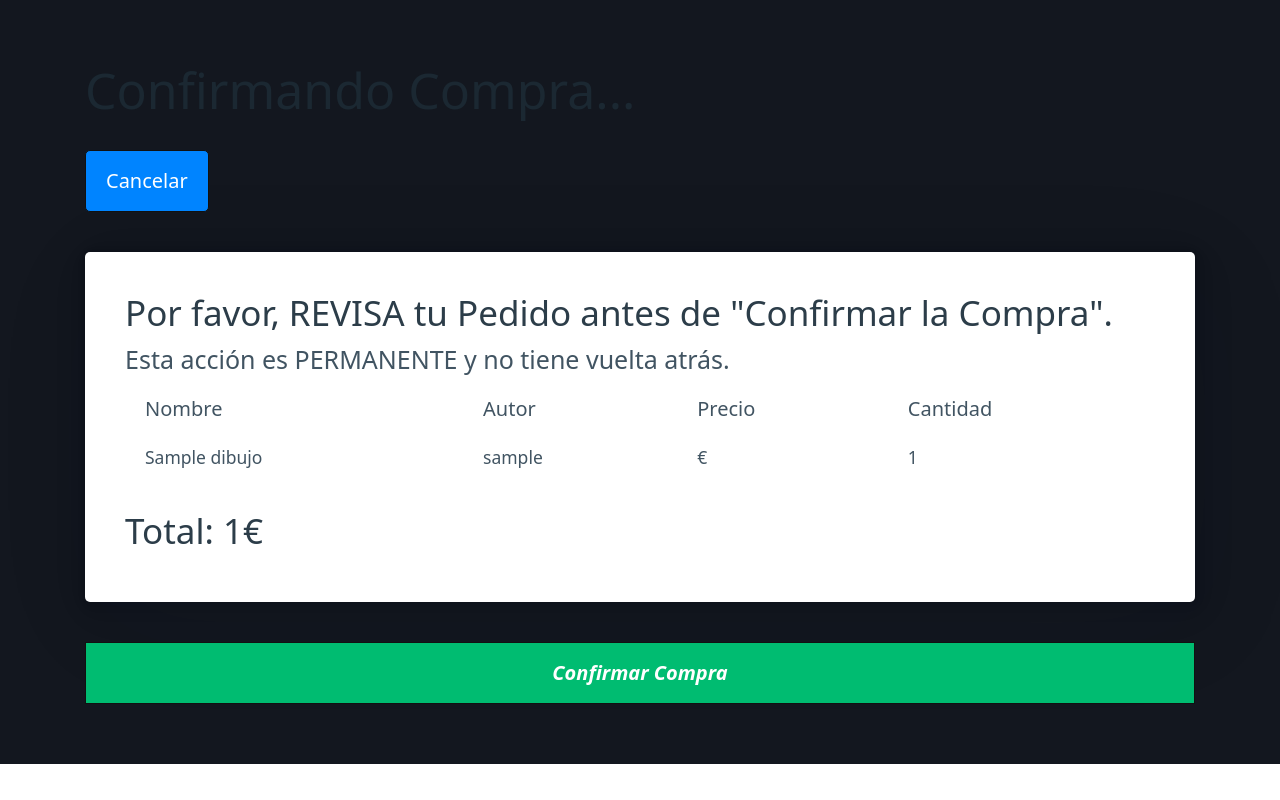
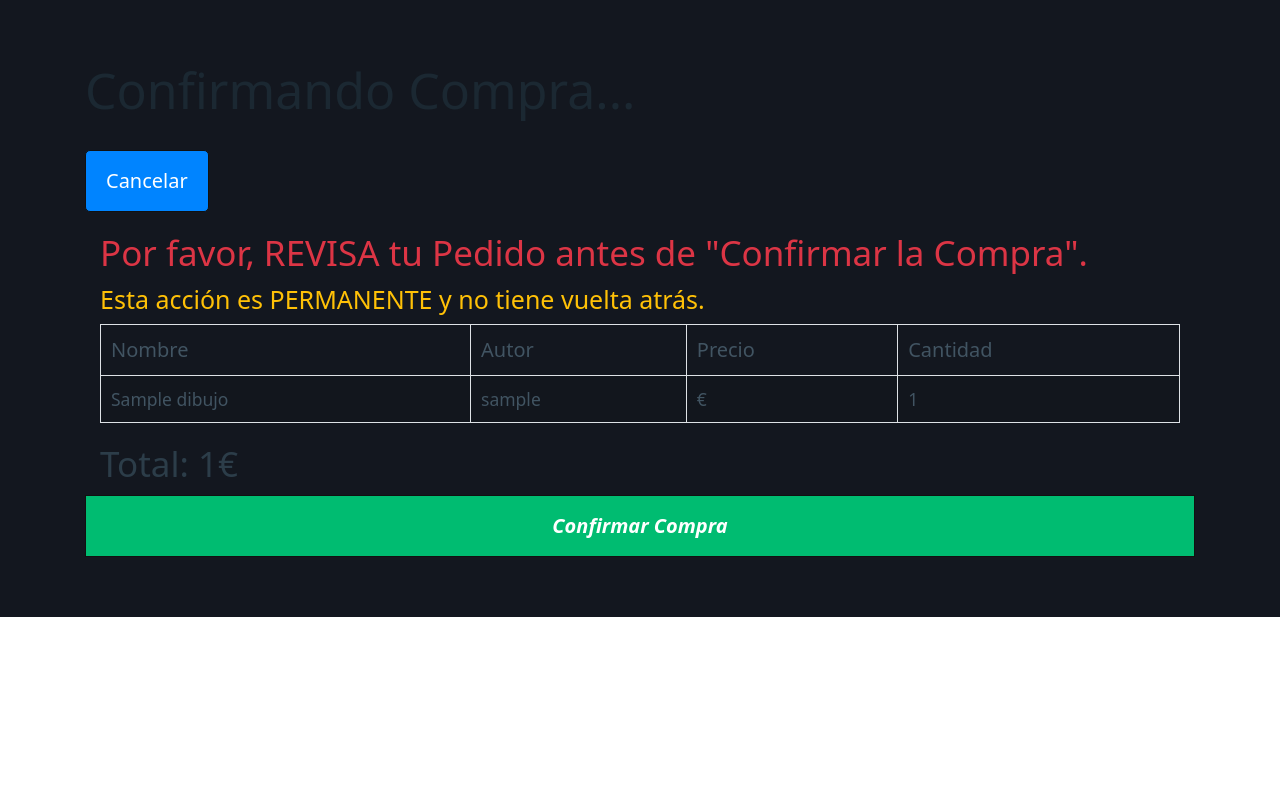
Before and after one commit to dakkusu988/ProyectoFinal-Dibujos-Laminas, a Django app: template dibujo/templates/dibujo/confirmarCompra.html in a window 1280 px wide. Run offline with Django 4.2, Linux system fonts and the light colour scheme; tables that the repository leaves empty hold one stand-in row (values such as "Sample post"); the template is opened without the code that fills it: values that come from a table or form of the project are taken from there, most other values are stand-ins (such as "Sample title", 1, 10 or a date in 2020).

Commit message:
pruebas de boostrap 7

```diff
--- a/dibujo/templates/dibujo/confirmarCompra.html
+++ b/dibujo/templates/dibujo/confirmarCompra.html
@@ -10,12 +10,12 @@
 
     <a href="{% url 'ver_carrito' %}" role="button" class="botonVolverAlMenu">Cancelar</a>
 
-    <article>
+    <div class="container">
+        <h3 class="text-danger">Por favor, REVISA tu Pedido antes de "Confirmar la Compra".</h3>
+        <h5 class="text-warning">Esta acción es PERMANENTE y no tiene vuelta atrás.</h5>
 
-        <h3>Por favor, REVISA tu Pedido antes de "Confirmar la Compra".</h3>
-        <h5>Esta acción es PERMANENTE y no tiene vuelta atrás.</h5>
-
-        <table>
+        <div class="table-responsive">
+            <table class="table table-bordered table-striped">
                 <thead>
                     <tr>
                         <th>Nombre</th>
@@ -36,10 +36,10 @@
                     {% endfor %}
                 </tbody>
             </table>
+        </div>
 
         <h3>Total: {{ total_precio }}€</h3>
-
-    </article>
+    </div>
 
     <form method="post" action="{% url 'procesar_compra' %}">
         {% csrf_token %}
--- a/dibujo/templates/dibujo/listadoDibujos.html
+++ b/dibujo/templates/dibujo/listadoDibujos.html
@@ -38,8 +38,8 @@
                     </select>
                 </div>
 
-                <div class="col-md-3 d-flex flex-column colorLabel">
-                    <label for="precio" class="form-label fw-bold">Precio:</label>
+                <div class="col-md-3 d-flex flex-column">
+                    <label for="precio" class="form-label fw-bold colorLabel">Precio:</label>
                     <select name="precio" id="precio" class="form-select">
                         <option value="">Todo</option>
                         {% for precio in precios %}
@@ -54,7 +54,7 @@
                 </div>
 
                 <div class="col-md-3 d-flex flex-column">
-                    <label class="form-label">&nbsp;</label>
+                    <label class="form-label invisible">Hola Caracola</label>
                     <button type="submit" class="btn botonEditar w-100">Filtrar</button>
                 </div>
             </div>
```
Lines whose indentation alone changed are shown as unchanged.
